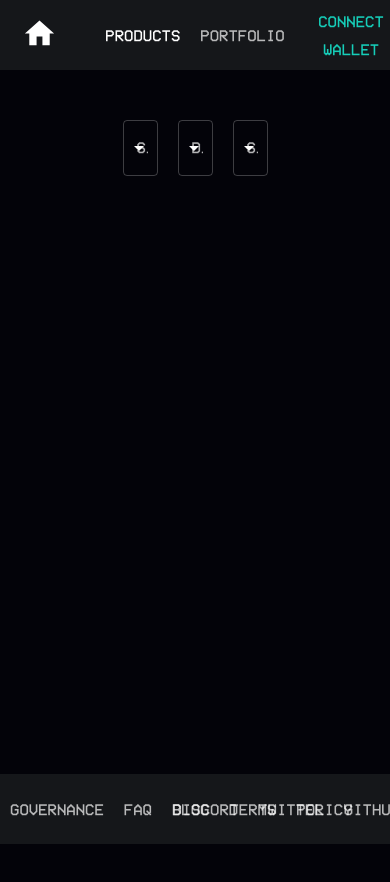
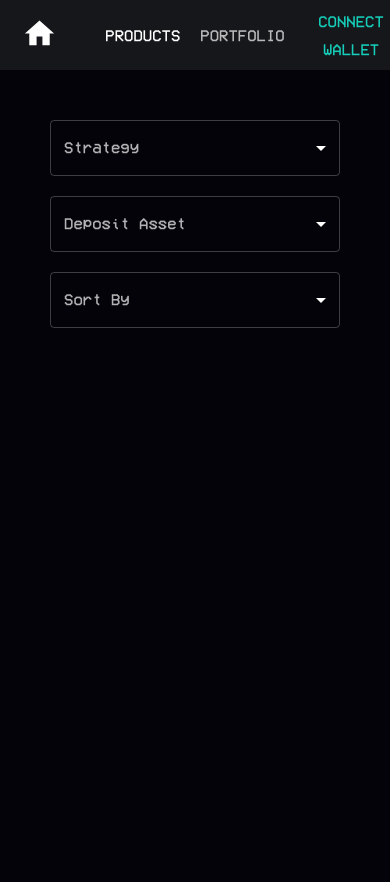
Before and after one commit to danielkwok21/Ribbon-Finance-Clone, a React (Create React App) app in the folder ribbon-fe/: page / in a window 390 px wide. Shown: the top 882 px of the page. Built offline with nearby package versions, Linux system fonts and the light colour scheme; no server answers.

Commit message:
combined all css into index.css

```diff
--- a/ribbon-fe/src/App.css
+++ /dev/null
@@ -1,12 +0,0 @@
-.page {
-    display: flex;
-    justify-content: center;
-    padding: 50px;
-    height: 100%;
-    min-height: 100vh;
-}
-
-@font-face {
-    font-family: VCR;
-    src: url(./assets/fonts/VCR\ OSD\ Mono\ 400.ttf);
-}
--- a/ribbon-fe/src/App.tsx
+++ b/ribbon-fe/src/App.tsx
@@ -1,5 +1,4 @@
 import React from 'react';
-import './App.css';
 import Dashboard from './pages/Dashboard';
 import ProductDetail from './pages/ProductDetail';
 import { createTheme, ThemeProvider, styled } from '@mui/material/styles'
--- a/ribbon-fe/src/components/Footer/index.css
+++ b/ribbon-fe/src/components/Footer/index.css
@@ -27,3 +27,11 @@ a {
 #connect-wallet-link:hover {
     color: rgba(22, 206, 185, 0.281)
 }
+
+
+
+@media only screen and (max-width: 900px) {
+    .footer {
+        display: none
+    }
+}
--- a/ribbon-fe/src/index.css
+++ b/ribbon-fe/src/index.css
@@ -10,7 +10,105 @@ body {
   background-color:#030309;
 }
 
-code {
-  font-family: source-code-pro, Menlo, Monaco, Consolas, 'Courier New',
-    monospace;
+.page {
+  display: flex;
+  justify-content: center;
+  padding: 50px;
+  height: 100%;
+  min-height: 100vh;
 }
+
+@font-face {
+  font-family: VCR;
+  src: url(./assets/fonts/VCR\ OSD\ Mono\ 400.ttf);
+}
+
+.card-container {
+  display: flex;
+  justify-content: center;
+  gap: 30px;
+  width: 100%;
+  height: 600px;
+  flex-wrap: wrap;
+}
+
+.selector-container {
+  display: flex;
+  justify-content: center;
+  flex-direction: row;
+  gap: 20px;
+  width: 50%;
+  margin-bottom: 50px;
+}
+
+.card {
+  flex: 2;
+  max-width: 70px;
+  height: 400px;
+  transition: 0.2s ease;
+}
+
+.card:hover {
+  z-index: 99;
+  box-shadow: 0px 0px 5px 2px white;
+  overflow:hidden;
+  transition: 0.2s ease;
+}
+
+
+@media only screen and (max-width: 900px) {
+
+  .selector-container {
+    width: 100%;
+    flex-direction: column;
+  }
+
+}
+
+#product-header-container {
+  height: 250px;
+  background: rgba(0, 0, 0, 0) linear-gradient(96.84deg, rgba(20, 241, 149, 0.16) 1.04%, rgba(20, 241, 149, 0.027) 98.99%) repeat scroll 0% 0%;
+  border-top: 4px solid #14F195;
+  border-bottom: 4px solid #14F195;
+}
+
+#product-header-left {
+  flex: 4;
+  margin-left: 50px;
+  margin-right: 50px;
+}
+
+#product-header-right {
+  flex: 2;
+  overflow: hidden;
+  height: 250px;
+  display:flex;
+  justify-content: center;
+  align-items: center;
+}
+
+#logo-background {
+  shape-outside: circle();
+  clip-path: circle();
+  height:120%;
+  width:120%;
+  background: #063024;
+  display:flex;
+  justify-content: center;
+  align-items: center;
+}
+
+.strategy-snapshot-container {
+  width: 100%;
+  display: flex;
+}
+
+.strategy-snapshot-details-container {
+  flex:3;
+}
+
+@media only screen and (max-width: 900px) {
+  #product-header-right {
+      flex: 0;
+  }
+}
--- a/ribbon-fe/src/pages/Dashboard/index.css
+++ /dev/null
@@ -1,29 +0,0 @@
-.card-container {
-    display: flex;
-    justify-content: space-around;
-    gap: 50px;
-    width: 60%;
-}
-
-.selector-container {
-    display: flex;
-    justify-content: center;
-    flex-direction: row;
-    gap: 20px;
-    width: 50%;
-    margin-bottom: 50px;
-}
-
-.card {
-    flex: 2;
-    max-width: 70px;
-    height: 400px;
-    transition: 0.2s ease;
-}
-
-.card:hover {
-    z-index: 99;
-    box-shadow: 0px 0px 5px 2px white;
-    overflow:hidden;
-    transition: 0.2s ease;
-}
--- a/ribbon-fe/src/pages/Dashboard/index.tsx
+++ b/ribbon-fe/src/pages/Dashboard/index.tsx
@@ -1,13 +1,8 @@
 import React, { useEffect, useState } from 'react'
 import { GetProductDetailDTO, GetProductsDTO, ProductDTO } from '../../dto'
-import { Product, ProductInformation } from '../../types'
-import './index.css'
 import Box from '@mui/material/Box';
 import Card from '@mui/material/Card';
-import CardActions from '@mui/material/CardActions';
-import CardMedia from '@mui/material/CardMedia';
 import CardContent from '@mui/material/CardContent';
-import Button from '@mui/material/Button';
 import Typography from '@mui/material/Typography';
 import { Avatar, LinearProgress, Select } from '@mui/material';
 import InputLabel from '@mui/material/InputLabel';
@@ -39,7 +34,7 @@ export default function Dashboard() {
 
 
   return (
-    <div className='page' style={{ flexDirection: 'column', justifyContent: 'flex-start', alignItems: 'center' }}>
+    <div className='page' style={{ flexDirection: 'column', justifyContent: 'flex-start', alignItems: 'center', }}>
       <div
         className='selector-container'
       >
--- a/ribbon-fe/src/pages/Portfolio/index.css
+++ /dev/null
@@ -1,29 +0,0 @@
-.card-container {
-    display: flex;
-    justify-content: space-around;
-    gap: 50px;
-    width: 60%;
-}
-
-.selector-container {
-    display: flex;
-    justify-content: center;
-    flex-direction: row;
-    gap: 20px;
-    width: 50%;
-    margin-bottom: 50px;
-}
-
-.card {
-    flex: 2;
-    max-width: 70px;
-    height: 400px;
-    transition: 0.2s ease;
-}
-
-.card:hover {
-    z-index: 99;
-    box-shadow: 0px 0px 5px 2px white;
-    overflow:hidden;
-    transition: 0.2s ease;
-}
--- a/ribbon-fe/src/pages/Portfolio/index.tsx
+++ b/ribbon-fe/src/pages/Portfolio/index.tsx
@@ -1,13 +1,7 @@
 import React, { useEffect, useState } from 'react'
-import { GetProductDetailDTO, GetProductsDTO } from '../../dto'
 import { Product, ProductInformation } from '../../types'
-import './index.css'
-import Box from '@mui/material/Box';
 import Card from '@mui/material/Card';
-import CardActions from '@mui/material/CardActions';
-import CardMedia from '@mui/material/CardMedia';
 import CardContent from '@mui/material/CardContent';
-import Button from '@mui/material/Button';
 import Typography from '@mui/material/Typography';
 import { Avatar, LinearProgress, Select } from '@mui/material';
 import InputLabel from '@mui/material/InputLabel';
--- a/ribbon-fe/src/pages/ProductDetail/WalletAction.tsx
+++ b/ribbon-fe/src/pages/ProductDetail/WalletAction.tsx
@@ -1,7 +1,5 @@
 import React, { useEffect, useState } from 'react'
 import { GetProductActivitiesDTO, GetProductActivity, GetProductDetailDTO, GetProductsDTO, ProductDTO } from '../../dto'
-import { Product, ProductActivity, ProductInformation } from '../../types'
-import './index.css'
 import Typography from '@mui/material/Typography';
 import AttachMoneyIcon from '@mui/icons-material/AttachMoney';
 import AutoAwesomeMotionIcon from '@mui/icons-material/AutoAwesomeMotion';
--- a/ribbon-fe/src/pages/ProductDetail/index.css
+++ /dev/null
@@ -1,47 +0,0 @@
-#product-header-container {
-    height: 250px;
-    background: rgba(0, 0, 0, 0) linear-gradient(96.84deg, rgba(20, 241, 149, 0.16) 1.04%, rgba(20, 241, 149, 0.027) 98.99%) repeat scroll 0% 0%;
-    border-top: 4px solid #14F195;
-    border-bottom: 4px solid #14F195;
-}
-
-#product-header-left {
-    flex: 4;
-    margin-left: 50px;
-    margin-right: 50px;
-}
-
-#product-header-right {
-    flex: 2;
-    overflow: hidden;
-    height: 250px;
-    display:flex;
-    justify-content: center;
-    align-items: center;
-}
-
-#logo-background {
-    shape-outside: circle();
-    clip-path: circle();
-    height:120%;
-    width:120%;
-    background: #063024;
-    display:flex;
-    justify-content: center;
-    align-items: center;
-}
-
-.strategy-snapshot-container {
-    width: 100%;
-    display: flex;
-}
-
-.strategy-snapshot-details-container {
-    flex:3;
-}
-
-@media only screen and (max-width: 900px) {
-    #product-header-right {
-        flex: 0;
-    }
-  }
--- a/ribbon-fe/src/pages/ProductDetail/index.tsx
+++ b/ribbon-fe/src/pages/ProductDetail/index.tsx
@@ -1,7 +1,6 @@
 import React, { useEffect, useState } from 'react'
 import { GetProductActivitiesDTO, GetProductActivity, GetProductDetailDTO, GetProductsDTO, ProductDTO } from '../../dto'
 import { Product, ProductActivity, ProductInformation } from '../../types'
-import './index.css'
 import Typography from '@mui/material/Typography';
 import AttachMoneyIcon from '@mui/icons-material/AttachMoney';
 import AutoAwesomeMotionIcon from '@mui/icons-material/AutoAwesomeMotion';
```
